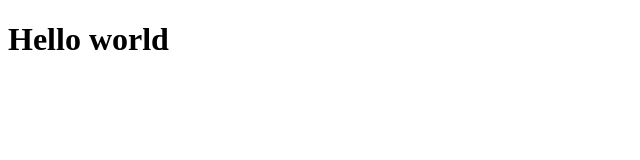
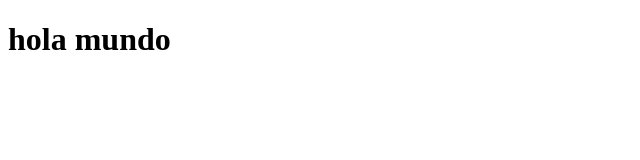
Before and after one commit to BrayanTE2000/JavaPrograms, a plain HTML site: page index.html in a window 1280 px wide. Shown: the whole page, without its empty margins (0-640 px from the left). Drawn offline with Linux system fonts and the light colour scheme.

Commit message:
Update index.html

```diff
--- a/index.html
+++ b/index.html
@@ -7,6 +7,6 @@
     <title>Hello</title>
 </head>
 <body>
-    <h1> Hello world </h1>
+    <h1> hola mundo </h1>
 </body>
 </html>
```
